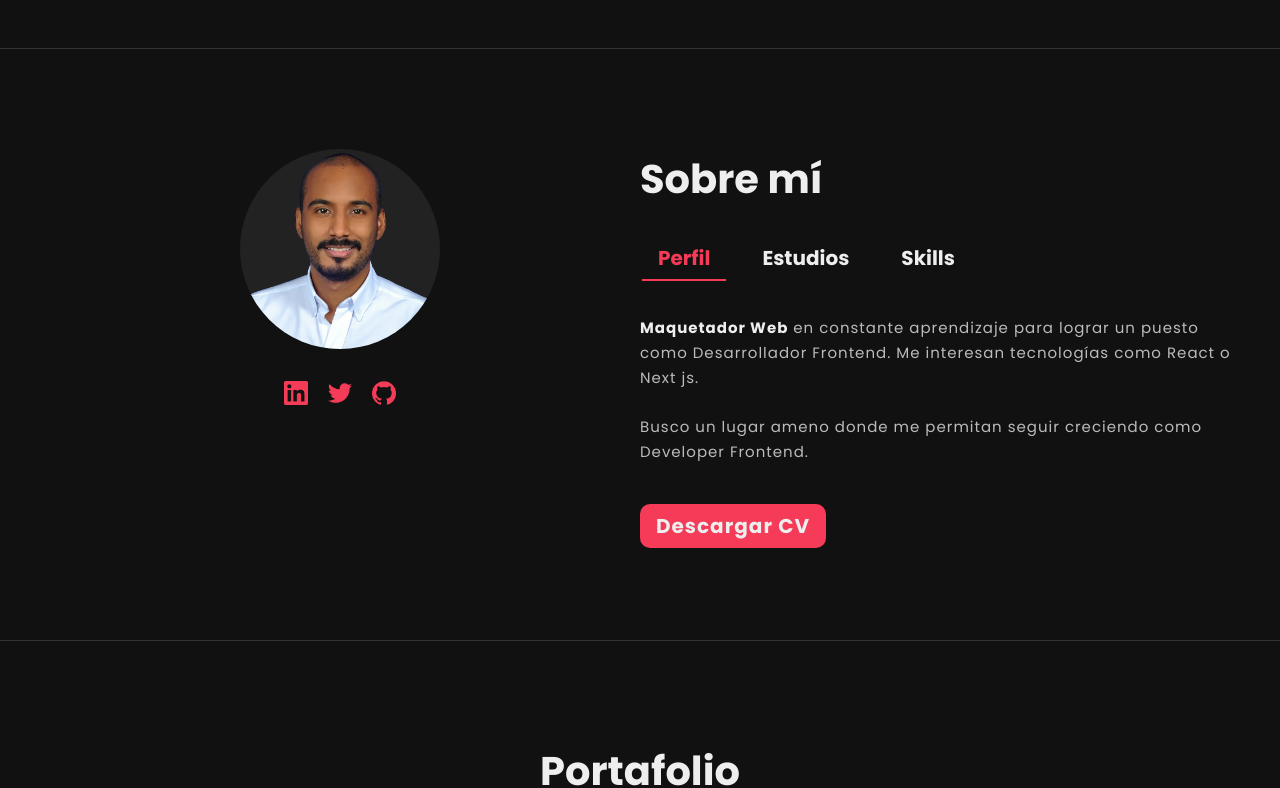
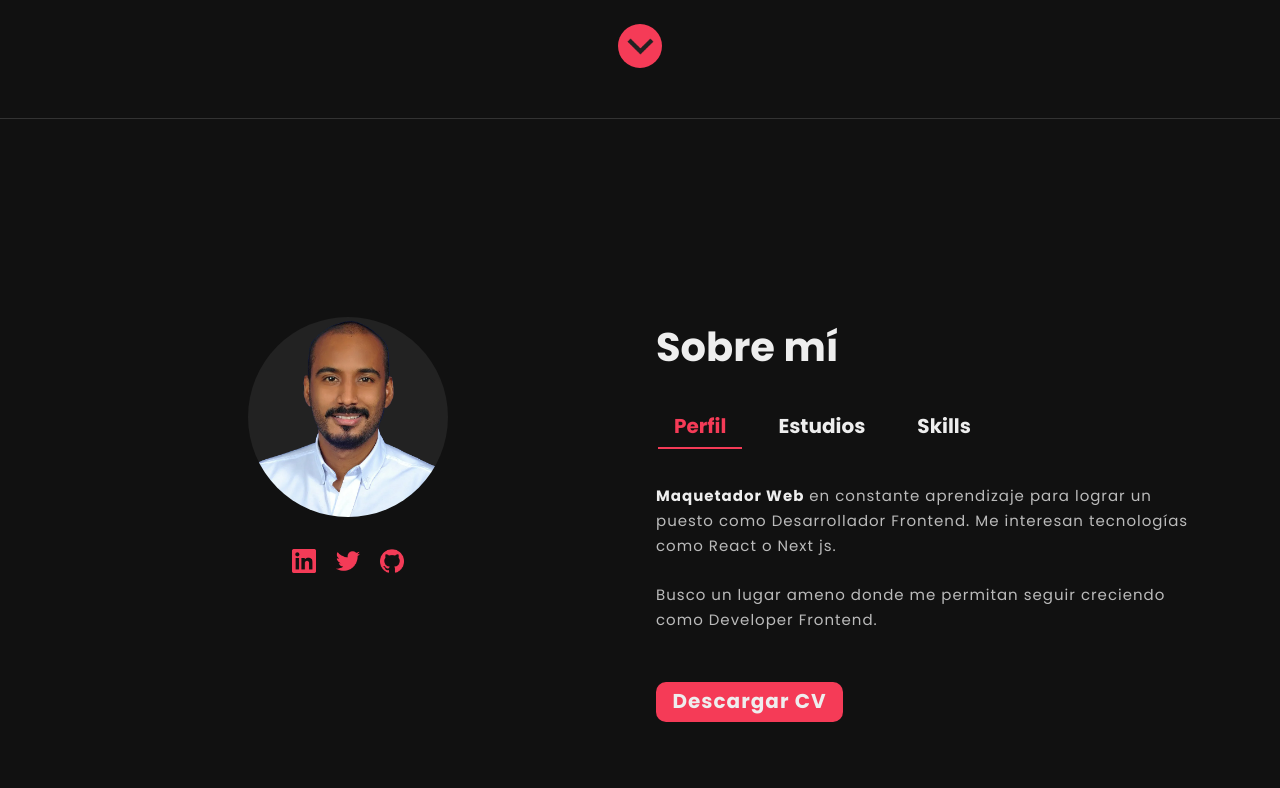
Before and after one commit to dioverdm/portfolio, a Next.js app: page / in a window 1280 px wide. Shown: the part 752-1540 px from the top of the page. Built offline with nearby package versions, Linux system fonts and the light colour scheme.

Commit message:
arreglo min-height

```diff
--- a/components/About/styles.js
+++ b/components/About/styles.js
@@ -29,12 +29,14 @@ export const Container = styled.section`
 
   @media screen and (min-width: 790px) {
     width: 1200px;
-    margin: 100px auto;
     grid-template-columns: repeat(2, 1fr);
     grid-template-rows: auto;
     place-content: center;
-    gap: 0;
-    padding: 0;
+    height: 800px;
+  }
+
+  @media screen and (min-width: 1220px) {
+    padding: 0 32px;
   }
 `;
 
@@ -137,7 +139,7 @@ export const Strong = styled.span`
   color: ${white};
 `;
 
-export const BtnDownload = styled.a`
+export const BtnDownload = styled.div`
   background-color: ${redCherry};
   color: ${white};
   font-size: 2rem;
@@ -146,8 +148,23 @@ export const BtnDownload = styled.a`
   border-radius: 10px;
   border: none;
   margin: 32px 0 0;
+  cursor: pointer;
+  width: 187px;
+  height: 40px;
+  position: relative;
 
+  a {
+    position: absolute;
+    top: 0;
+    left: 0;
+    right: 0;
+    border: 0;
+    height: 40px;
+    display: flex;
+    justify-content:center;
+    align-items: center;
+  }
   &:hover {
-    opacity: 0.9;
+    opacity: .9;
   }
 `;
--- a/components/Header/styles.js
+++ b/components/Header/styles.js
@@ -5,7 +5,9 @@ const { blackIntense, white, gray, redCherry } = Theme;
 
 export const Header = styled.header`
   position: relative;
+  width: 100%;
   height: 100vh;
+  min-height: 870px;
   display: flex;
   justify-content: center;
   align-items: center;
```
Also changed, not shown: 1 other file (tests, documents, lock files or other folders).
